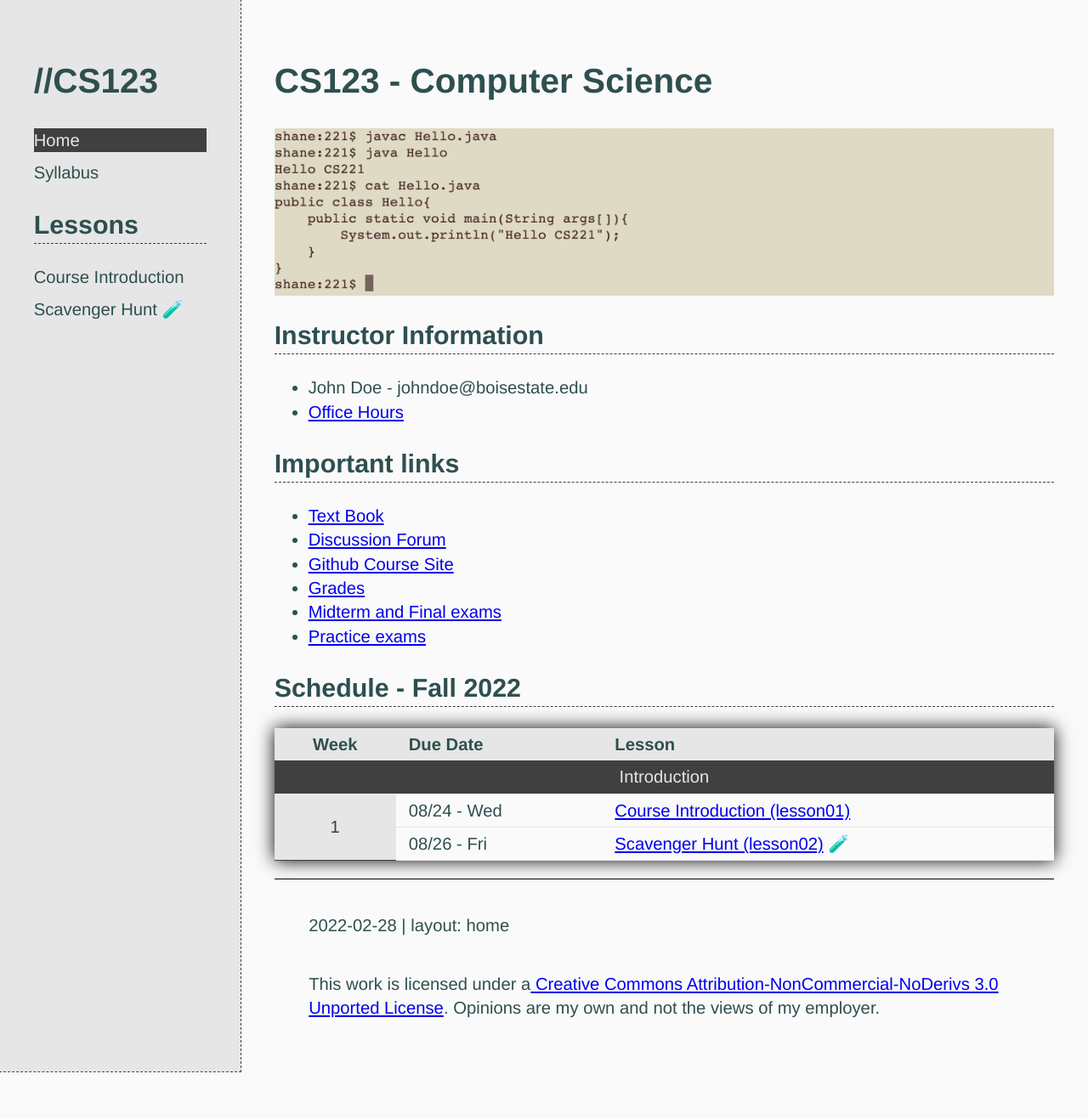
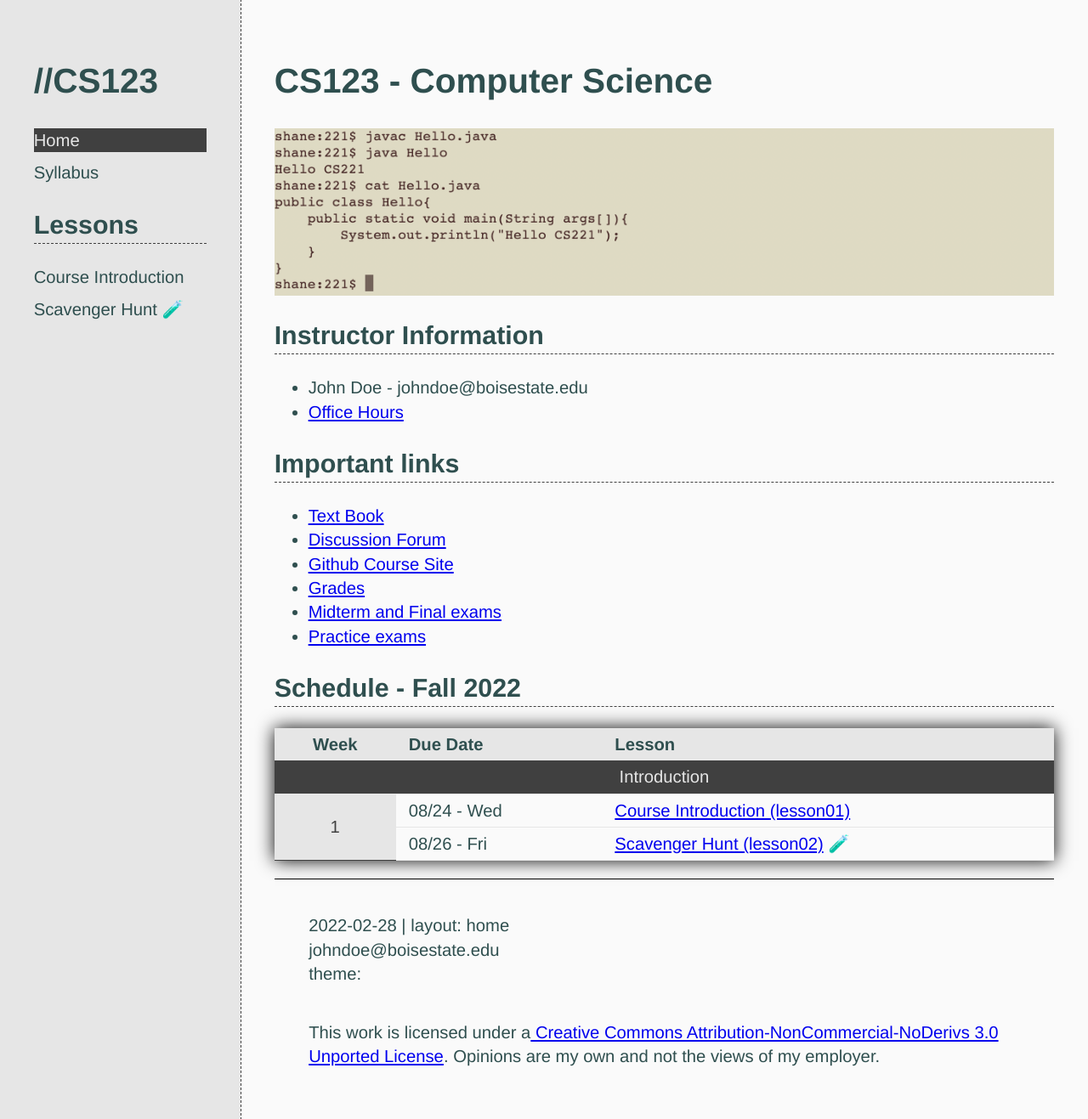
Before and after one commit to shanep/class-theme, a Jekyll site: the page built from index.html, in a window 1280 px wide. Shown: the whole page at 85% size. Built offline with Jekyll 4.4.1, drawn with Linux system fonts in a browser that asks for light colours; before the commit the page ends 1261 px from its top, so only the background shows below that.

Commit message:
updated footer to include theme name

```diff
--- a/_includes/footer.html
+++ b/_includes/footer.html
@@ -3,7 +3,8 @@
         <ul>
             <li>
                 {% if page.date %} {{page.date | date: "%Y-%m-%d"}}{% else %} {{"now" | date: "%Y-%m-%d" }} {% endif%} | layout: {{page.layout}}</li>
-            <li>{{site.email}}</li>
+            <li>{{site.data.semester-info.email}}</li>
+            <li>theme: {{site.theme}}</li>
             {% if page.tags %}
             <li>tags:
                 {% for tag in page.tags %}
```
Also changed, not shown: shanep-class.gemspec.
